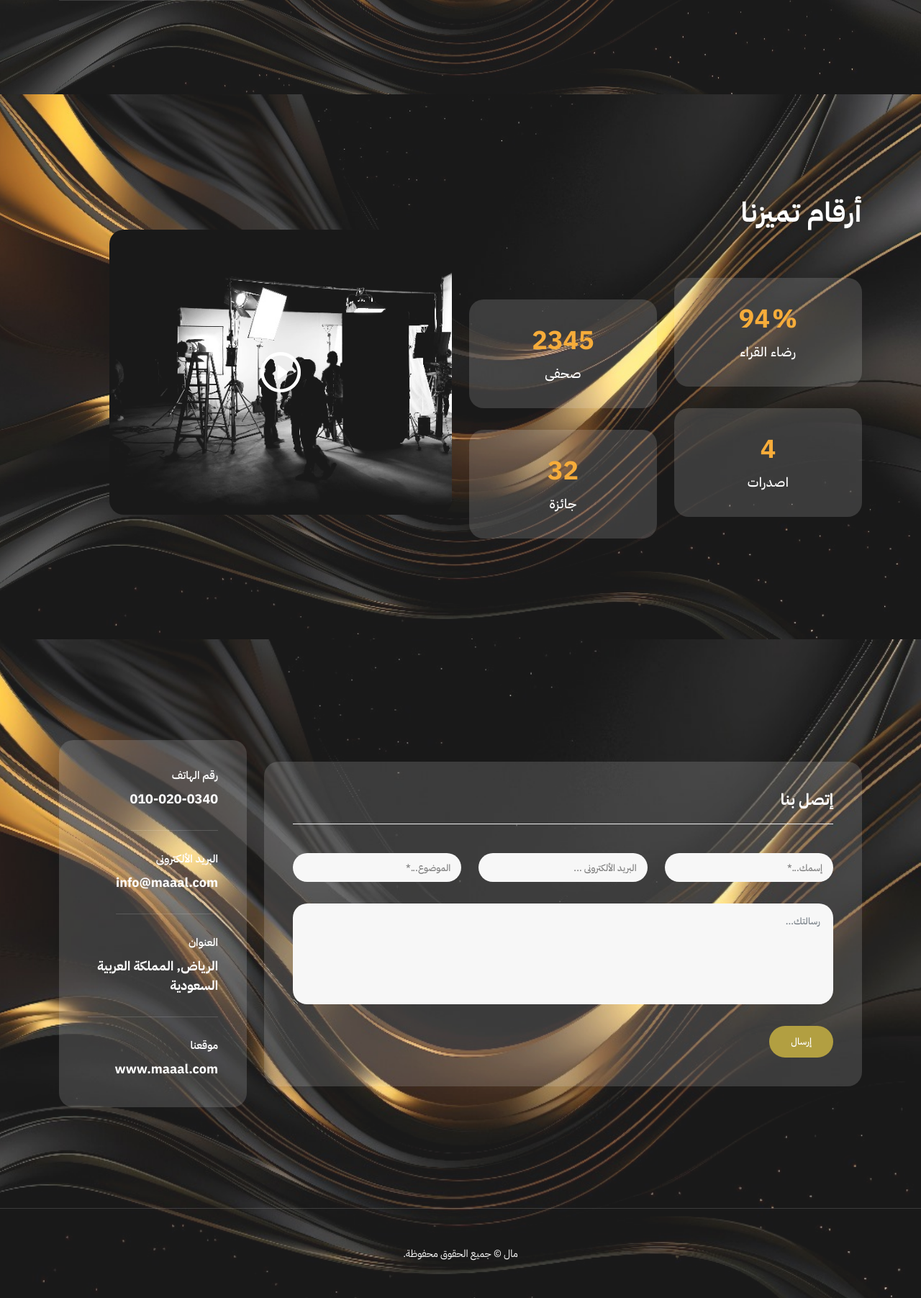
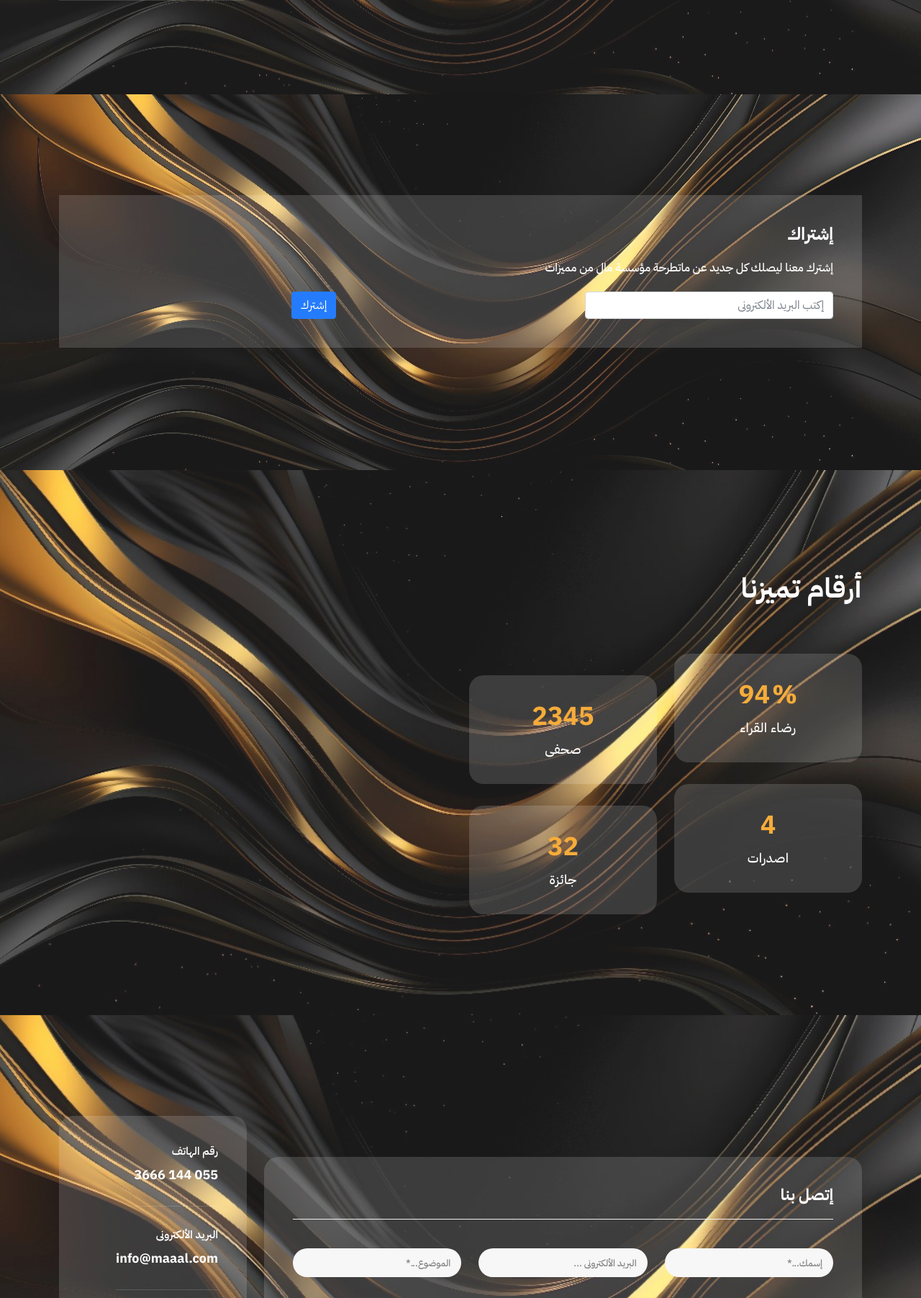
Before and after one commit to Gemy-star/liobit, a Django app: page / in a window 1280 px wide. Shown: the part 3955-5758 px from the top of the page at 72% size. Run offline with Django 3.2, Linux system fonts and the light colour scheme; some libraries are stand-ins or nearby versions.

Commit message:
add home page

```diff
--- a/main/templates/main/home.html
+++ b/main/templates/main/home.html
@@ -285,7 +285,32 @@
       </div>
     </div>
   </section>
+  <section class="apply-now" id="apply">
+    <div class="container">
+      <div class="row">
+        <div class="col-lg-12 align-self-center">
+          <div class="row">
+            <div class="col-lg-12">
+              <div class="item">
+                <h3 class="font-home-title">إشتراك</h3>
+                <p class="font-home-subtitle" class="text-white text-bold">إشترك معنا ليصلك كل جديد عن ماتطرحة مؤسسة مال من مميزات
+                  <div class="scroll-to-section d-flex justify-content-between">
+                    <div class="col-lg-4 col-12">
+                          <input type="text" placeholder="إكتب البريد الألكترونى " class="form-control"/>
+                    </div>
+                         <div class="col-lg-4 col-12">
+                          <input type="submit" value="إشترك" class="btn btn-primary text-white"/>
+                    </div>
+                  </div>
+                </div>
+              </div>
+            </div>
+          </div>
+        </div>
 
+      </div>
+    </div>
+  </section>
   <section class="our-facts">
     <div class="container">
       <div class="row">
@@ -328,11 +353,6 @@
             </div>
           </div>
         </div>
-        <div class="col-lg-6 align-self-center">
-          <div class="video">
-            <a href="https://www.youtube.com/watch?v=HndV87XpkWg" target="_blank"><img src="{% static 'assets/images/play-icon.png' %}" alt="" /></a>
-          </div>
-        </div>
       </div>
     </div>
   </section>
--- a/requirements.txt
+++ b/requirements.txt
@@ -1,4 +1,3 @@
 # To ensure app dependencies are ported from your virtual environment/host machine into your container, run 'pip freeze > requirements.txt' in the terminal to overwrite this file
 django==4.1.5
-gunicorn==20.1.0
 pillow==10.1.0
--- a/templates/contact.html
+++ b/templates/contact.html
@@ -48,7 +48,7 @@
             <ul>
               <li>
                 <h6> رقم الهاتف</h6>
-                <span>010-020-0340</span>
+                <span style="direction:ltr;">3666 144 055</span>
               </li>
               <li>
                 <h6> البريد الألكترونى</h6>
@@ -56,7 +56,7 @@
               </li>
               <li>
                 <h6> العنوان</h6>
-                <span>الرياض, المملكة العربية السعودية</span>
+                <span>المدى سنتر، 7624 طريق الملك فهد، العليا،، العليا، الرياض 12333، المملكة العربية السعودية</span>
               </li>
               <li>
                 <h6> موقعنا</h6>
```
